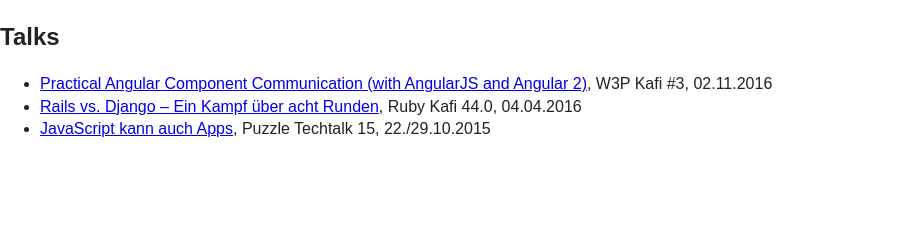
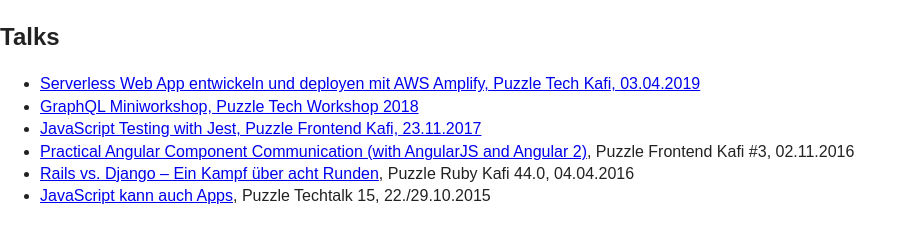
Before and after one commit to hupf/hupf.github.io, a plain HTML site: page index.html in a window 1280 px wide. Shown: the whole page, without its empty margins (0-917 px from the left). Drawn offline with Linux system fonts and the light colour scheme.

Commit message:
Add Jest, GraphQL and Amplify Slides

```diff
--- a/index.html
+++ b/index.html
@@ -22,8 +22,11 @@
 
       <h2>Talks</h2>
       <ul>
-        <li><a href="http://slides.com/hupf/angular-component-communication">Practical Angular Component Communication (with AngularJS and Angular 2)</a>, W3P Kafi #3, 02.11.2016</li>
-        <li><a href="http://slides.com/hupf/rails-vs-django">Rails vs. Django – Ein Kampf über acht Runden</a>, Ruby Kafi 44.0, 04.04.2016</li>
+        <li><a href="https://slides.com/hupf/amplify/">Serverless Web App entwickeln und deployen mit AWS Amplify, Puzzle Tech Kafi, 03.04.2019</a></li>
+        <li><a href="https://slides.com/hupf/tws18-graphql">GraphQL Miniworkshop, Puzzle Tech Workshop 2018</a></li>
+        <li><a href="https://slides.com/hupf/jest">JavaScript Testing with Jest, Puzzle Frontend Kafi, 23.11.2017</a></li>
+        <li><a href="https://slides.com/hupf/angular-component-communication">Practical Angular Component Communication (with AngularJS and Angular 2)</a>, Puzzle Frontend Kafi #3, 02.11.2016</li>
+        <li><a href="https://slides.com/hupf/rails-vs-django">Rails vs. Django – Ein Kampf über acht Runden</a>, Puzzle Ruby Kafi 44.0, 04.04.2016</li>
         <li><a href="javascript-kann-auch-apps/index.html">JavaScript kann auch Apps</a>, Puzzle Techtalk 15, 22./29.10.2015</a></li>
       </ul>
 
```
